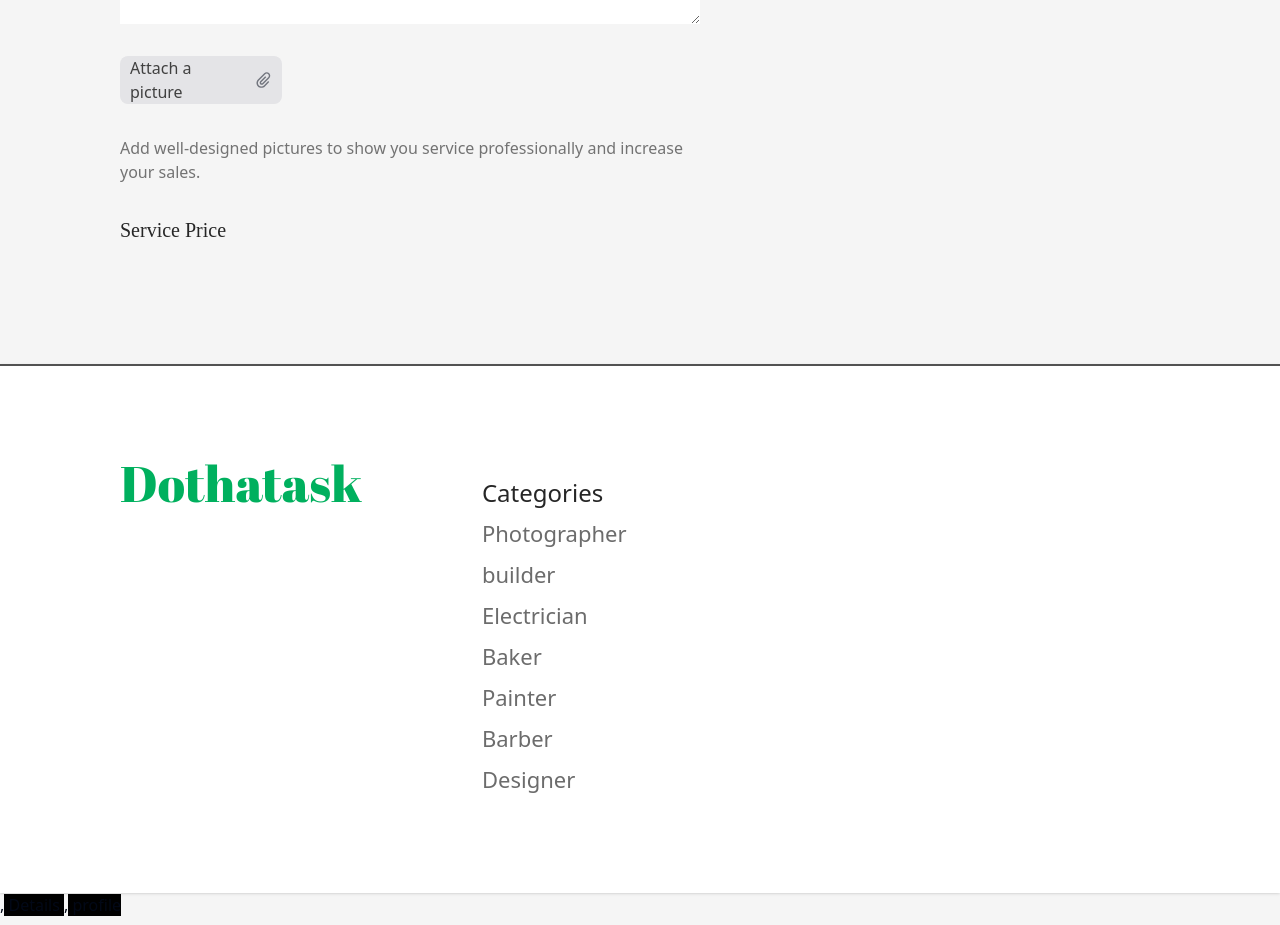
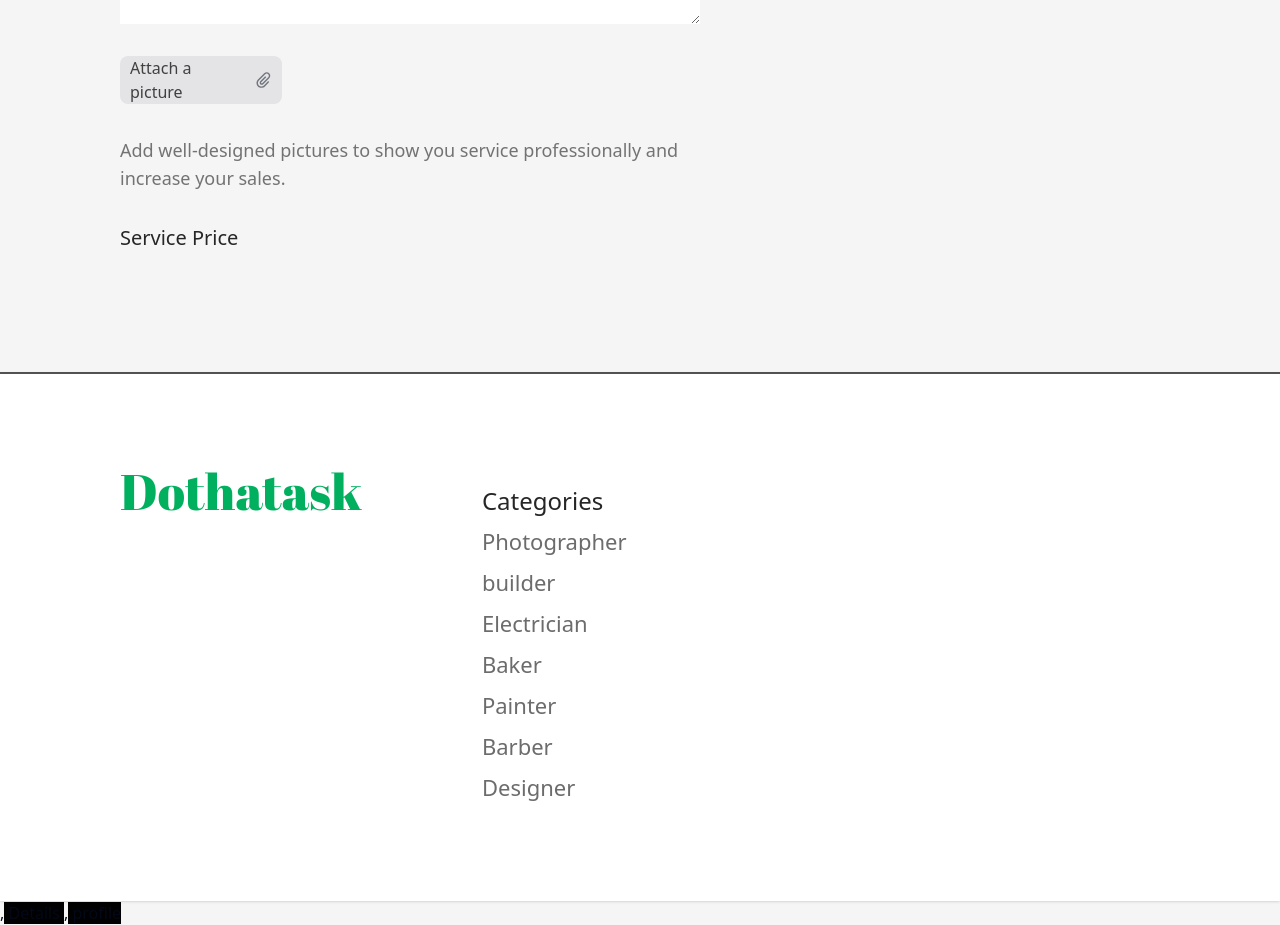
Before and after one commit to OthmanSALAHI/frontend-dothatask, a React (Vite) app: page /add-service in a window 1280 px wide. Shown: the part 960-1885 px from the top of the page. Built offline with nearby package versions, Linux system fonts and the light colour scheme.

Commit message:
Update AddService component styling

```diff
--- a/src/components/pages/AddService.jsx
+++ b/src/components/pages/AddService.jsx
@@ -41,8 +41,8 @@ function AddService() {
                     <ImAttachment className="w-4 h-4 opacity-50 relative" />
                     <input id="zone-file" className="hidden w-[162px] h-12 " type="file"/>
                 </label>
-                <div className="w-[601px] text-neutral-500 text-base font-normal">Add well-designed pictures to show you service professionally and increase your sales.</div>
-                <div className="text-neutral-800 text-xl font-medium font-['Ubuntu']">Service Price</div>
+                <div className="w-[580px] text-neutral-500 text-lg font-normal">Add well-designed pictures to show you service professionally and increase your sales.</div>
+                <div className="text-neutral-800 text-xl font-medium">Service Price</div>
             </form>
         </div>
     </div>
```
